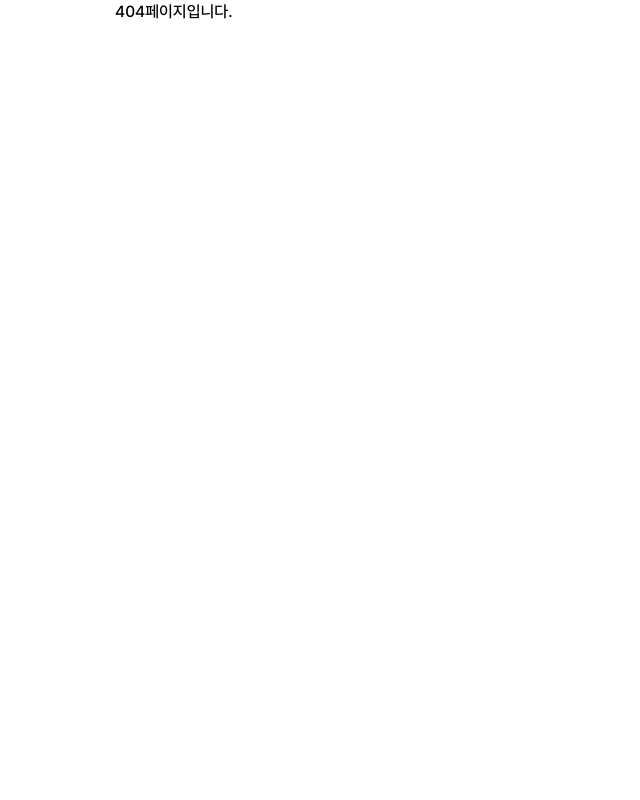
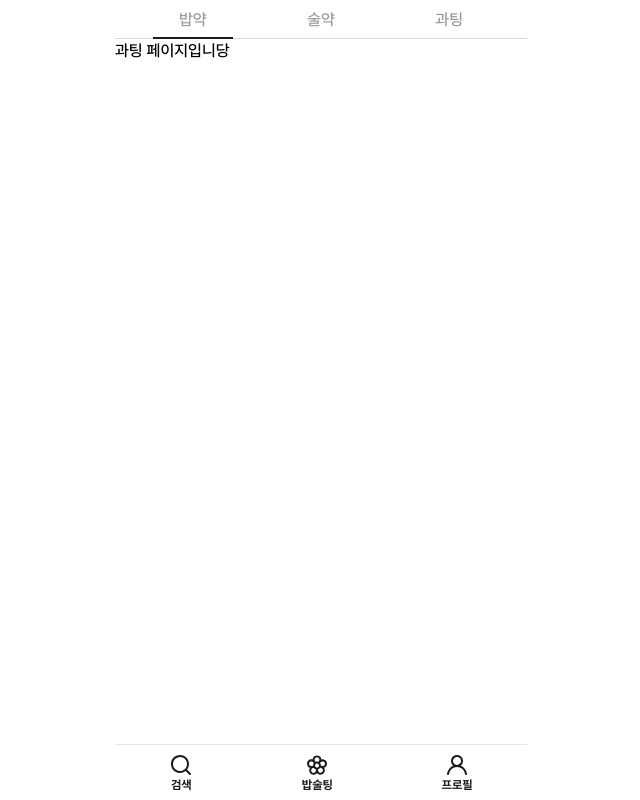
Before and after one commit to BobSoolTing/Bob-Sool-Ting-FE, a Next.js app: page /bst/dasd in a window 1280 px wide. Before the commit this address had no page. Shown: the whole page, without its empty margins (319-959 px from the left). Built offline with nearby package versions, Linux system fonts and the light colour scheme.

Commit message:
📝 Update : 파일 이름 수정 및 경로 수정

```diff
--- a/src/components/shared/BottomBar.tsx
+++ b/src/components/shared/BottomBar.tsx
@@ -24,8 +24,8 @@
                         <span className="text-xs font-pretendard font-bold">검색</span>
                     </button>
                 </Link>
-                <Link href={'/bst/Bob'}>
-                    <button className={`flex flex-col items-center ${getActiveClass('/bst/Bob')}`}>
+                <Link href={'/bst/bob'}>
+                    <button className={`flex flex-col items-center ${getActiveClass('/bst/bob')}`}>
                         <BobSoolTingIcon className="fill-current" />
                         <span className="text-xs font-pretendard font-bold">밥술팅</span>
                     </button>
--- a/src/components/shared/CategoryBar.tsx
+++ b/src/components/shared/CategoryBar.tsx
@@ -3,9 +3,9 @@
 import React, { ReactNode } from 'react';
 
 const menuItems = [
-    { href: '/bst/Bob', label: '밥약' },
-    { href: '/bst/Sool', label: '술약' },
-    { href: '/bst/Ting', label: '과팅' },
+    { href: '/bst/bob', label: '밥약' },
+    { href: '/bst/sool', label: '술약' },
+    { href: '/bst/ting', label: '과팅' },
 ];
 
 interface CategoryProps {
@@ -21,8 +21,8 @@
     };
 
     const getActiveLinePosition = () => {
-        if (pathname.startsWith('/bst/Sool')) return 'left-[50%] -translate-x-[50%]';
-        if (pathname.startsWith('/bst/Ting')) return 'left-[294px]';
+        if (pathname.startsWith('/bst/sool')) return 'left-[50%] -translate-x-[50%]';
+        if (pathname.startsWith('/bst/ting')) return 'left-[294px]';
         return 'left-[38px]';
     };
 
```
Also changed, not shown: src/pages/bst/dasd.tsx (renamed from src/pages/bst/Bob.tsx), src/pages/bst/fdsf.tsx (renamed from src/pages/bst/Sool.tsx), src/pages/bst/gdfgfd.tsx (renamed from src/pages/bst/Ting.tsx).
